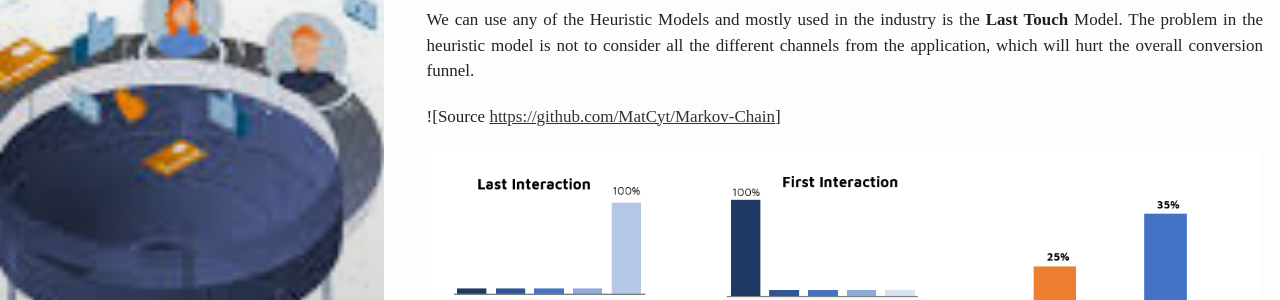
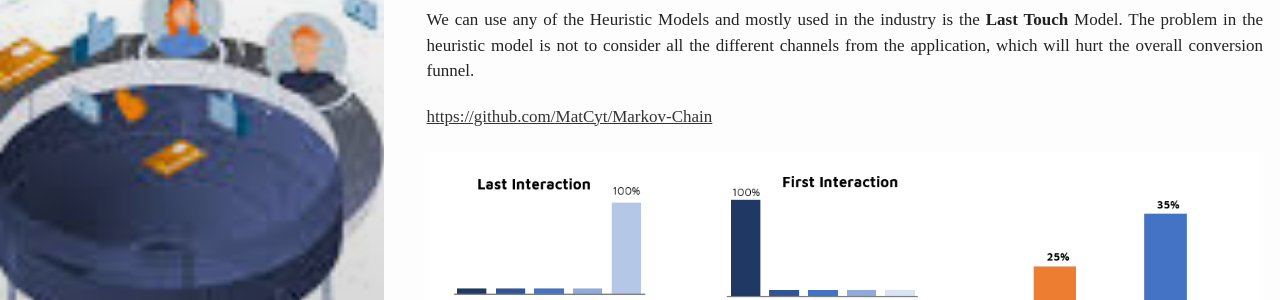
Before and after one commit to yashkarwa/Yashkarwa.github.io, a Jekyll site: the page built from _posts/2020-02-03-Marketing_Attribution.md, in a window 1280 px wide and 900 px high, scrolled down 759 px. Shown: the part 153-453 px from the top of the window. Built offline with Jekyll 4.4.1, drawn with Linux system fonts in a browser that asks for light colours; formulas are drawn with MathJax 3; comment, search, counter and statistics services are not loaded.

Commit message:
Update 2020-02-03-Marketing_Attribution.md

```diff
--- a/_posts/2020-02-03-Marketing_Attribution.md
+++ b/_posts/2020-02-03-Marketing_Attribution.md
@@ -36,7 +36,7 @@ There are multiple Conversion Model that are widely used in Marketing domains. B
 We can use any of the Heuristic Models and mostly used in the industry is the **Last Touch** Model. The problem in the heuristic model is not to consider all the different channels from the application, which will hurt the overall conversion funnel.
 
 
-![Source <https://github.com/MatCyt/Markov-Chain>]
+<https://github.com/MatCyt/Markov-Chain>
 
 ![png](/assets/images/MA/AttributionApproach.PNG)
 
```
